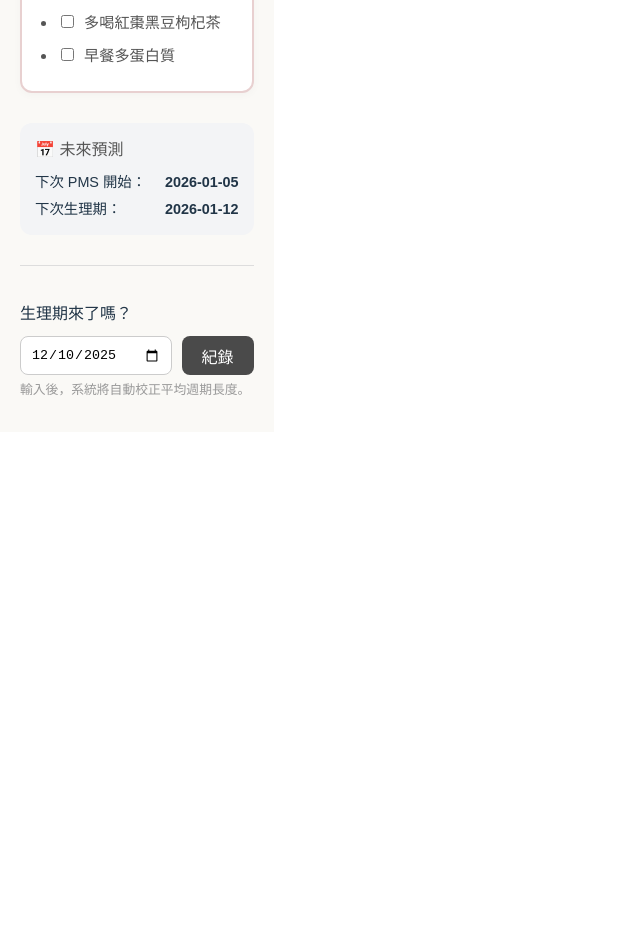
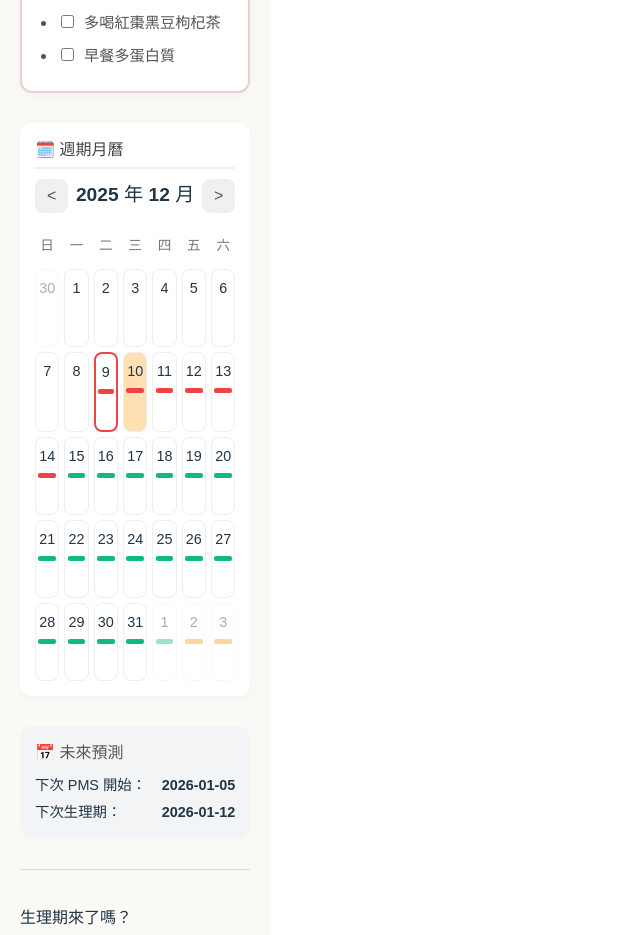
Before and after one commit to phoebehaungs/phoebe-cycle-tracker, a React (Vite) app: page / in a window 1280 px wide. Shown: the part 741-1676 px from the top of the page, without its empty margins (0-640 px from the left). Before the commit the page ends 1173 px from the top, so only its background shows below. Built offline with nearby package versions, Linux system fonts and the light colour scheme.

Commit message:
Update App.tsx

```diff
--- a/src/App.tsx
+++ b/src/App.tsx
@@ -1,4 +1,4 @@
-import React, { useState, useMemo } from 'react';
+import React, { useState, useEffect, useMemo, useCallback } from 'react'; // 新增 useCallback
 
 // --- 1. 定義資料結構 (Type Definitions) ---
 
@@ -8,7 +8,7 @@ interface PhaseDefinition {
   startDay: number;
   endDay: number;
   symptoms: string[];
-  care: string[];
+  care: string[]; // 照顧建議
   diet: string[]; // 食慾與飲食建議
   color: string;  // 用於 UI 顯示顏色
 }
@@ -25,7 +25,7 @@ interface CycleRecord {
 // 根據 Phoebe 的 34 天週期設定階段
 const PHASE_RULES: PhaseDefinition[] = [
   {
-    name: '生理期 (Menstruation)',
+    name: '生理期',
     startDay: 1,
     endDay: 6,
     symptoms: ['疲倦', '想休息', '子宮悶感'],
@@ -34,7 +34,7 @@ const PHASE_RULES: PhaseDefinition[] = [
     color: '#ef4444', // Red
   },
   {
-    name: '濾泡期 (Follicular Phase)',
+    name: '濾泡期 (黃金期)',
     startDay: 7,
     endDay: 24,
     symptoms: ['精力恢復', '心情穩定', '身體輕盈'],
@@ -43,7 +43,7 @@ const PHASE_RULES: PhaseDefinition[] = [
     color: '#10b981', // Green
   },
   {
-    name: '排卵期 (Ovulation)',
+    name: '排卵期',
     startDay: 25,
     endDay: 27,
     symptoms: ['微水腫', '下腹不適', '體溫升高'],
@@ -52,7 +52,7 @@ const PHASE_RULES: PhaseDefinition[] = [
     color: '#f59e0b', // Amber
   },
   {
-    name: '黃體期前段 (Luteal Early)',
+    name: '黃體期前段',
     startDay: 28,
     endDay: 29,
     symptoms: ['情緒敏感', '容易累'],
@@ -61,7 +61,7 @@ const PHASE_RULES: PhaseDefinition[] = [
     color: '#8b5cf6', // Violet
   },
   {
-    name: 'PMS 高峰 (Luteal Late)',
+    name: 'PMS 高峰',
     startDay: 30,
     endDay: 40, // 設定寬一點涵蓋延遲的情況
     symptoms: ['焦慮', '睡不好', '水腫', '罪惡感', '子宮收縮'],
@@ -90,6 +90,14 @@ const addDays = (dateStr: string, days: number): string => {
   return getFormattedDate(result);
 };
 
+const startOfMonth = (date: Date): Date => {
+  return new Date(date.getFullYear(), date.getMonth(), 1);
+};
+
+const endOfMonth = (date: Date): Date => {
+  return new Date(date.getFullYear(), date.getMonth() + 1, 0);
+};
+
 // --- 4. 主組件 (Main Component) ---
 
 const PhoebeCycleTracker: React.FC = () => {
@@ -101,6 +109,7 @@ const PhoebeCycleTracker: React.FC = () => {
   ]);
 
   const [inputDate, setInputDate] = useState<string>(getFormattedDate(new Date()));
+  const [currentMonth, setCurrentMonth] = useState(new Date()); // 控制月曆顯示的月份
 
   // --- 計算邏輯 ---
 
@@ -110,11 +119,8 @@ const PhoebeCycleTracker: React.FC = () => {
 
   // 2. 計算今天是第幾天 (Day X)
   const todayStr = getFormattedDate(new Date());
-  // 如果今天比開始日還早(除非穿越時空)，至少是 Day 1
   const daysPassed = useMemo(() => {
     const diff = getDaysDifference(lastStartDate, todayStr);
-    // 如果今天 >= 開始日，則 Day = 差值 + 1
-    // 若今天 < 開始日 (看歷史紀錄時)，處理邏輯可更複雜，這裡簡化為即時追蹤
     return new Date(todayStr) >= new Date(lastStartDate) ? diff + 1 : 1;
   }, [lastStartDate, todayStr]);
 
@@ -128,7 +134,6 @@ const PhoebeCycleTracker: React.FC = () => {
 
   // 4. 判斷目前階段
   const currentPhase = useMemo(() => {
-    // 找到符合目前天數的階段，若超過最後定義天數，則停留在最後一個階段 (PMS)
     const phase = PHASE_RULES.find(
       (p) => daysPassed >= p.startDay && daysPassed <= p.endDay
     );
@@ -139,6 +144,49 @@ const PhoebeCycleTracker: React.FC = () => {
   const nextPeriodDate = addDays(lastStartDate, averageCycleLength);
   const nextPMSDate = addDays(nextPeriodDate, -7); // 用倒推法，預測下次 PMS
 
+  // --- 月曆相關邏輯 ---
+
+  // 根據日期獲取該日期所屬的週期階段
+  const getPhaseForDate = useCallback((date: Date): PhaseDefinition | undefined => {
+    const diffDays = getDaysDifference(lastStartDate, getFormattedDate(date)) + 1; // 從上次生理期開始算第幾天
+    // 如果日期在當前週期開始之前，不顯示階段
+    if (date < new Date(lastStartDate)) return undefined;
+
+    return PHASE_RULES.find(
+      (p) => diffDays >= p.startDay && diffDays <= p.endDay
+    );
+  }, [lastStartDate]);
+
+
+  const generateCalendarDays = useMemo(() => {
+    const startDay = startOfMonth(currentMonth);
+    const endDay = endOfMonth(currentMonth);
+    const days: Date[] = [];
+
+    // 填補月初的空白 (上個月的日期)
+    const firstDayOfWeek = startDay.getDay(); // 0-週日, 1-週一
+    for (let i = 0; i < firstDayOfWeek; i++) {
+      const prevMonthDay = new Date(startDay);
+      prevMonthDay.setDate(startDay.getDate() - (firstDayOfWeek - i));
+      days.push(prevMonthDay);
+    }
+
+    // 填入當月日期
+    for (let d = new Date(startDay); d <= endDay; d.setDate(d.getDate() + 1)) {
+      days.push(new Date(d));
+    }
+
+    // 填補月末的空白 (下個月的日期)
+    const lastDayOfWeek = endDay.getDay();
+    for (let i = 1; i < (7 - lastDayOfWeek); i++) {
+      const nextMonthDay = new Date(endDay);
+      nextMonthDay.setDate(endDay.getDate() + i);
+      days.push(nextMonthDay);
+    }
+    return days;
+  }, [currentMonth, lastStartDate, getPhaseForDate]);
+
+
   // --- 事件處理 ---
 
   const handleNewPeriodRecord = () => {
@@ -146,15 +194,10 @@ const PhoebeCycleTracker: React.FC = () => {
 
     const newStartDate = inputDate;
 
-    // 1. 計算上一個週期的實際長度
-    // 新開始日 - 舊開始日 = 週期長度
     const prevCycleLength = getDaysDifference(lastStartDate, newStartDate);
 
-    // 2. 更新資料庫 (State)
     const updatedHistory = [...history];
-    // 更新上一筆，填入長度
     updatedHistory[updatedHistory.length - 1].length = prevCycleLength;
-    // 加入新的一筆
     updatedHistory.push({
       id: Date.now().toString(),
       startDate: newStartDate,
@@ -165,7 +208,25 @@ const PhoebeCycleTracker: React.FC = () => {
     alert(`已記錄！上個週期長度為 ${prevCycleLength} 天，平均值已自動修正。`);
   };
 
+  const goToPreviousMonth = () => {
+    setCurrentMonth((prevMonth) => {
+      const newMonth = new Date(prevMonth);
+      newMonth.setMonth(newMonth.getMonth() - 1);
+      return newMonth;
+    });
+  };
+
+  const goToNextMonth = () => {
+    setCurrentMonth((prevMonth) => {
+      const newMonth = new Date(prevMonth);
+      newMonth.setMonth(newMonth.getMonth() + 1);
+      return newMonth;
+    });
+  };
+
   // --- UI 渲染 ---
+
+  const dayNames = ['日', '一', '二', '三', '四', '五', '六'];
 
   return (
     <div style={{ maxWidth: '480px', margin: '0 auto', padding: '20px', fontFamily: 'sans-serif', backgroundColor: '#faf9f6', minHeight: '100vh' }}>
@@ -235,6 +296,54 @@ const PhoebeCycleTracker: React.FC = () => {
               </li>
             ))}
           </ul>
+        </div>
+      </div>
+
+      {/* 月曆區塊 */}
+      <div style={{ ...cardStyle, marginTop: '30px' }}>
+        <h3 style={cardTitleStyle}>🗓️ 週期月曆</h3>
+        <div style={{ display: 'flex', justifyContent: 'space-between', alignItems: 'center', marginBottom: '15px' }}>
+          <button onClick={goToPreviousMonth} style={calendarNavButtonStyle}>&lt;</button>
+          <span style={{ fontSize: '1.2rem', fontWeight: 'bold' }}>
+            {currentMonth.getFullYear()} 年 {currentMonth.getMonth() + 1} 月
+          </span>
+          <button onClick={goToNextMonth} style={calendarNavButtonStyle}>&gt;</button>
+        </div>
+        <div style={calendarGridStyle}>
+          {dayNames.map((name, i) => (
+            <div key={i} style={dayNameStyle}>{name}</div>
+          ))}
+          {generateCalendarDays.map((date, i) => {
+            const phase = getPhaseForDate(date);
+            const isToday = getFormattedDate(date) === todayStr;
+            const isCurrentMonth = date.getMonth() === currentMonth.getMonth();
+            const isPeriodStart = getFormattedDate(date) === lastStartDate;
+
+            return (
+              <div
+                key={i}
+                style={{
+                  ...calendarDayStyle,
+                  backgroundColor: isToday ? '#ffe0b2' : 'transparent', // 今日醒目
+                  opacity: isCurrentMonth ? 1 : 0.4, // 非本月日期較暗
+                  border: isPeriodStart ? '2px solid #ef4444' : '1px solid #eee', // 生理期開始有框
+                }}
+              >
+                <div style={{ fontSize: '0.9rem', marginBottom: '5px' }}>{date.getDate()}</div>
+                {phase && (
+                  <div
+                    title={phase.name}
+                    style={{
+                      backgroundColor: phase.color,
+                      height: '5px',
+                      borderRadius: '2px',
+                      width: '80%'
+                    }}
+                  ></div>
+                )}
+              </div>
+            );
+          })}
         </div>
       </div>
 
@@ -308,4 +417,40 @@ const listStyle: React.CSSProperties = {
   lineHeight: '1.6'
 };
 
+const calendarNavButtonStyle: React.CSSProperties = {
+  backgroundColor: '#f0f0f0',
+  border: 'none',
+  padding: '8px 12px',
+  borderRadius: '8px',
+  cursor: 'pointer',
+  fontSize: '1rem',
+  color: '#555',
+};
+
+const calendarGridStyle: React.CSSProperties = {
+  display: 'grid',
+  gridTemplateColumns: 'repeat(7, 1fr)',
+  gap: '5px',
+  textAlign: 'center',
+};
+
+const dayNameStyle: React.CSSProperties = {
+  fontWeight: 'bold',
+  color: '#777',
+  padding: '8px 0',
+  fontSize: '0.85rem',
+};
+
+const calendarDayStyle: React.CSSProperties = {
+  padding: '8px 0',
+  borderRadius: '8px',
+  minHeight: '60px', // 確保足夠的空間顯示日期和色塊
+  display: 'flex',
+  flexDirection: 'column',
+  justifyContent: 'flex-start',
+  alignItems: 'center',
+  position: 'relative',
+  border: '1px solid #eee',
+};
+
 export default PhoebeCycleTracker;
```
